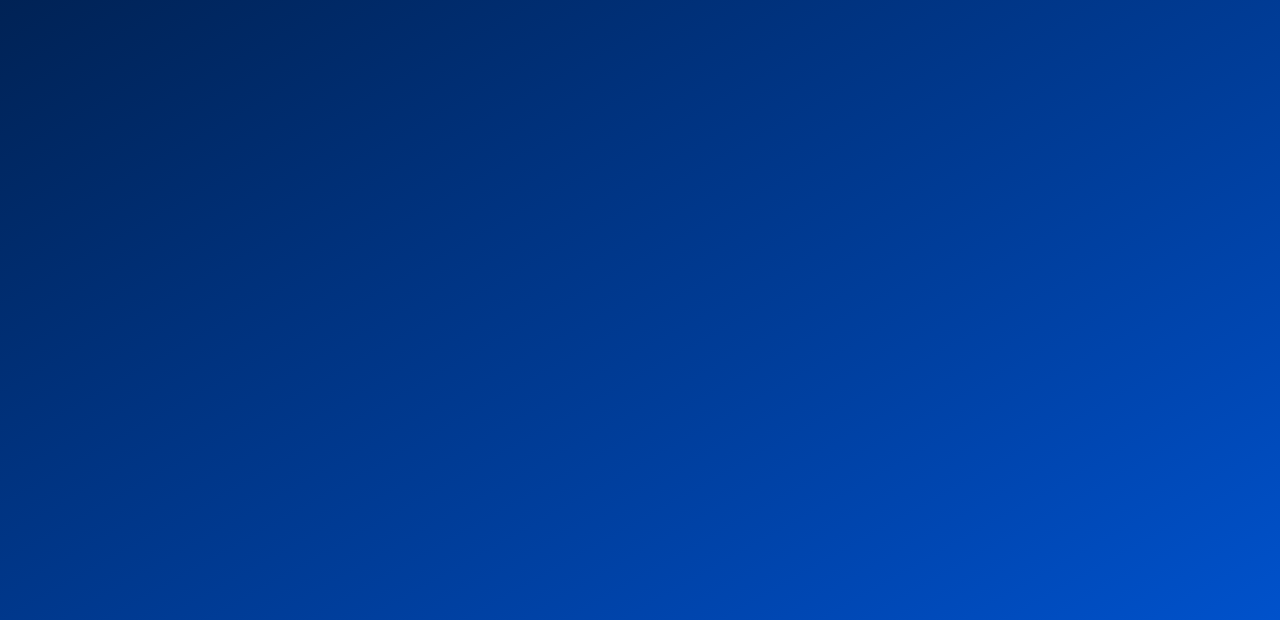
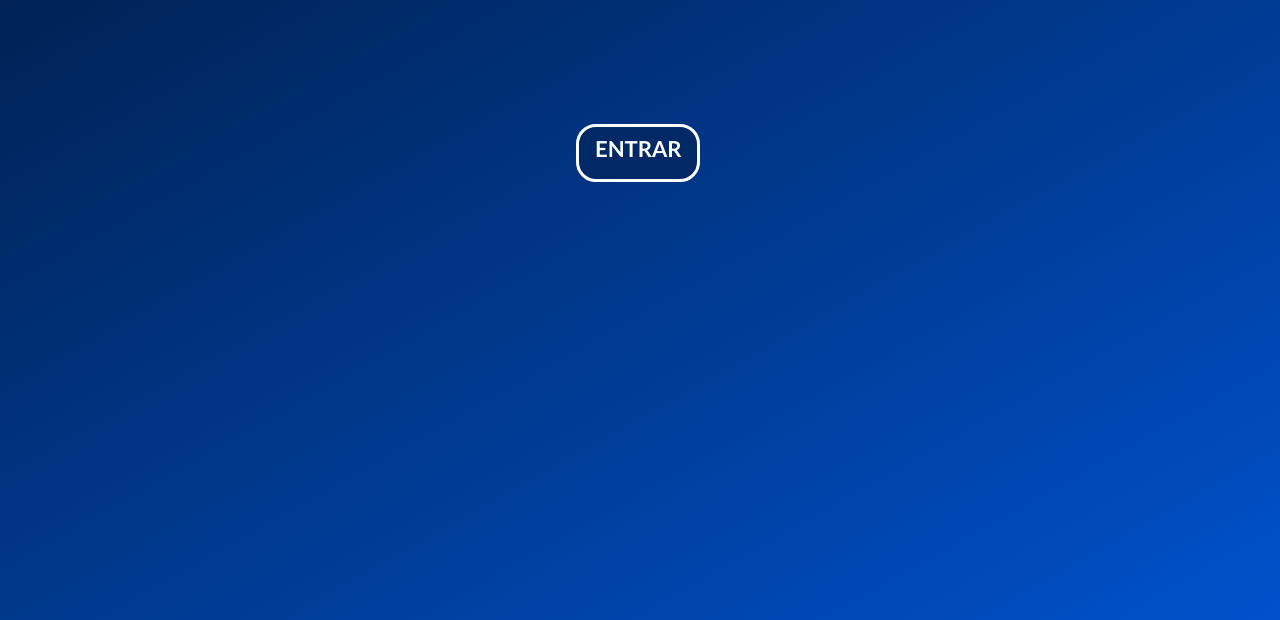
Before and after one commit to LucasRuf/FILES-ORGANIZER, a plain HTML site: page Paginas/Home.html in a window 1280 px wide. Shown: the part 180-800 px from the top of the page. Drawn offline with Linux system fonts and the light colour scheme.

Commit message:
CRIAÇÃO DO BUTTON & MENU DA PÁGINA HOME

```diff
--- a/Css/style.css
+++ b/Css/style.css
@@ -441,3 +441,38 @@ color: #ffffff;
 position: absolute;
 top: 49%;
 }
+
+/*==================== PÁGINA HOME ====================*/
+
+#bntcentralupload{
+border-style: solid;
+border-color: #ffffff;
+border-width: 3px;
+padding: 8px;
+width:8%;
+height:5%;
+font-size: 22px;
+border-radius: 20px;
+font-family:Candara;
+text-transform: uppercase;
+font-weight:800;
+cursor: pointer;
+position: absolute;
+top: 30%;
+left: 45%;
+text-align: center;
+background: #002966;
+color: #ffffff;
+text-decoration: none;
+}
+#bntcentralupload:hover{
+background: #001f4d;
+color: #ffffff;
+border-radius: 22px;
+}
+#bntcentralupload:active{
+padding: 5px;
+background: #001f4d;
+color: #ffffff;
+border-radius: 15px;
+}
--- a/Paginas/Home.html
+++ b/Paginas/Home.html
@@ -6,6 +6,11 @@
 		</head>
 <body>
 		<section id="conteudo1">
+			<nav>
+			<a id="menu1" href="../Index.html">PÁGINA PRINCIPAL</a>
+			<a id="menu2" href="timeline.html">HOME</a>
+			</nav>
+			<a id="bntcentralupload" href="Login.html">ENTRAR</a>
 			<header id="cabecalho"> <a href="../Index.html"target="_blank"><img id="logo"  border="0" src="../Imagens/files_organizer_logo.png" width="100"height="30%"></img></a> <a id="btn1" href="login.html">FAZER LOGIN</a> <a id="btn2" href="criar_conta.html">CRIAR CONTA</a></header>
 		</section>
 </body>
```
